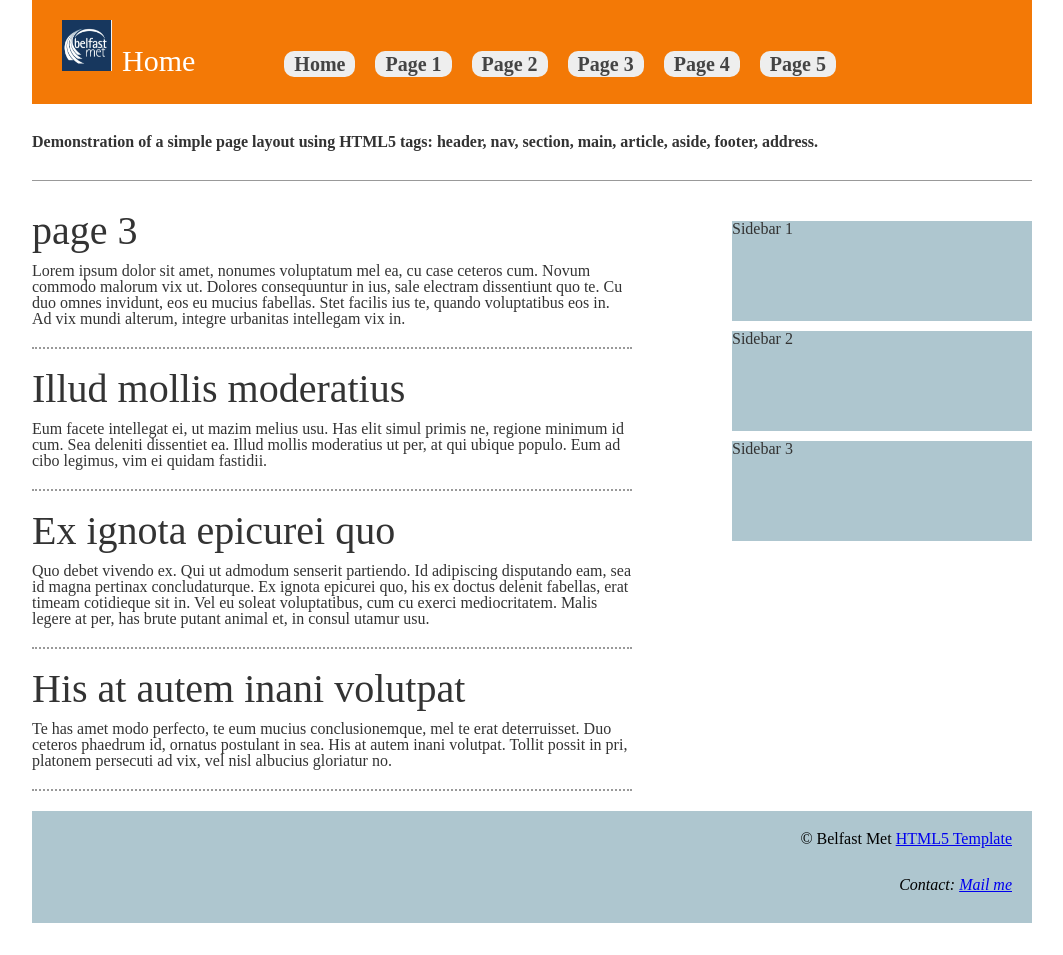
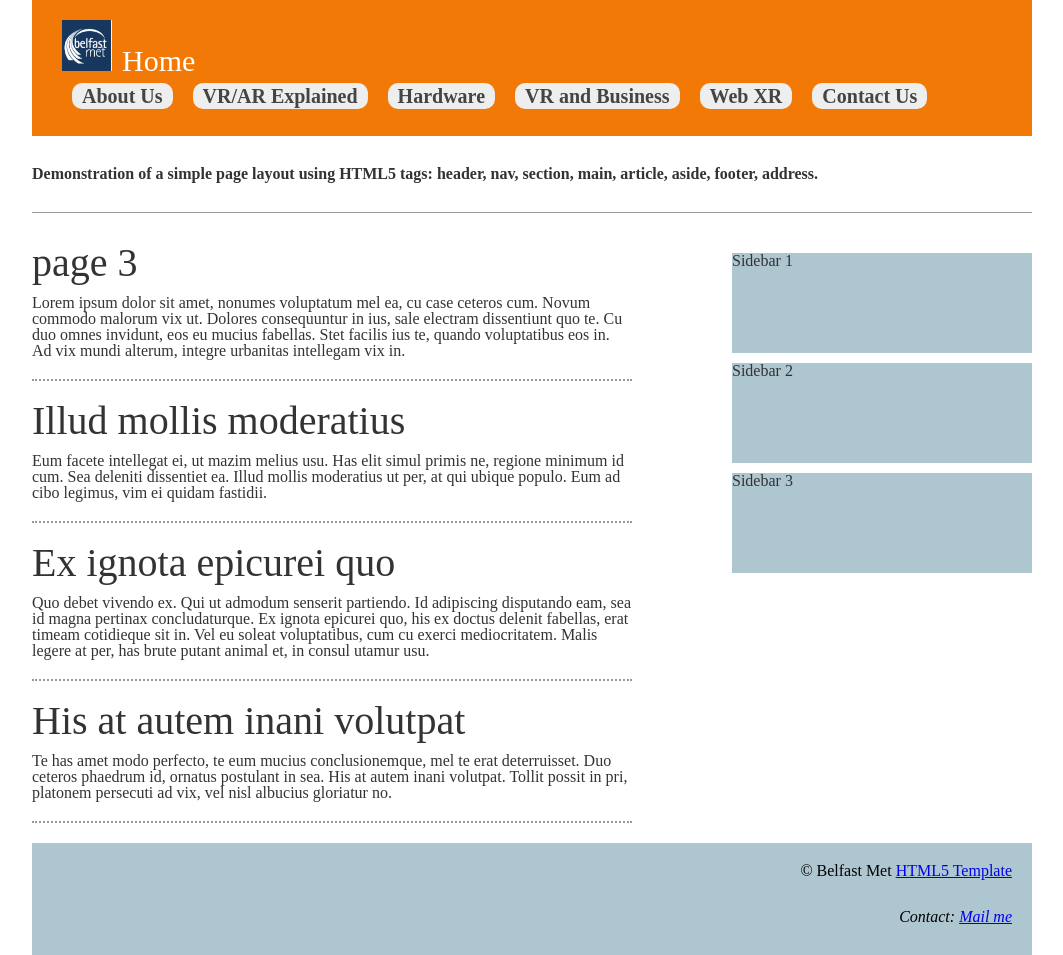
Before and after one commit to Excalipurr/html5, a plain HTML site: page page3.html in a window 1280 px wide. Shown: the whole page, without its empty margins (108-1171 px from the left). Before the commit the page ends 923 px from the top, so only its background shows below. Drawn offline with Linux system fonts and the light colour scheme.

Commit message:
Update page3.html

```diff
--- a/page3.html
+++ b/page3.html
@@ -15,12 +15,12 @@
 		<div id="logo"><img src="logo.PNG">Home</div>
 		<nav>
 			<ul>
-				<li><a href="index.html">Home</a>
-				<li><a href="page1.html">Page 1</a>
-				<li><a href="page2.html">Page 2</a>
-				<li><a href="page3.html">Page 3</a>
-					<li><a href="page4.html">Page 4</a>
-				<li><a href="page5.html">Page 5</a>
+				<li><a href="index.html">About Us</a>
+				<li><a href="page1.html">VR/AR Explained</a>
+				<li><a href="page2.html">Hardware</a>
+				<li><a href="page3.html">VR and Business</a>
+					<li><a href="page4.html">Web XR</a>
+				<li><a href="page5.html">Contact Us</a>
 			</ul>
 		</nav>
 	</header>
```
